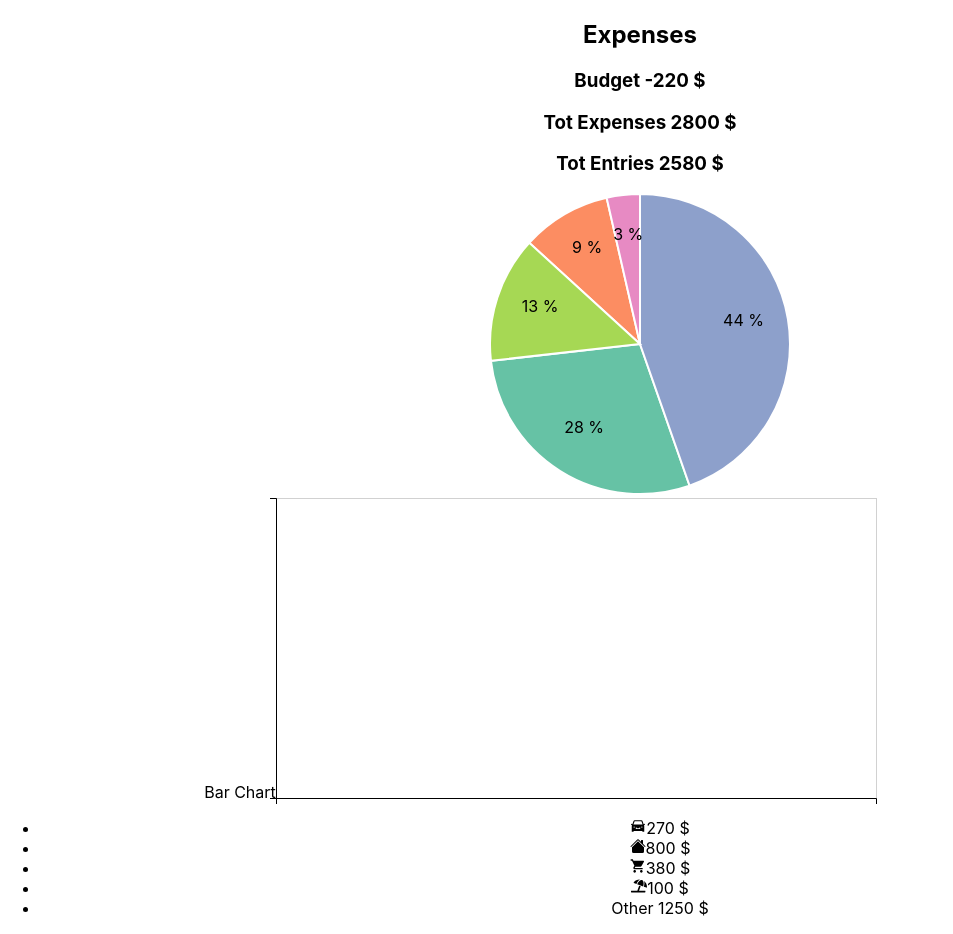
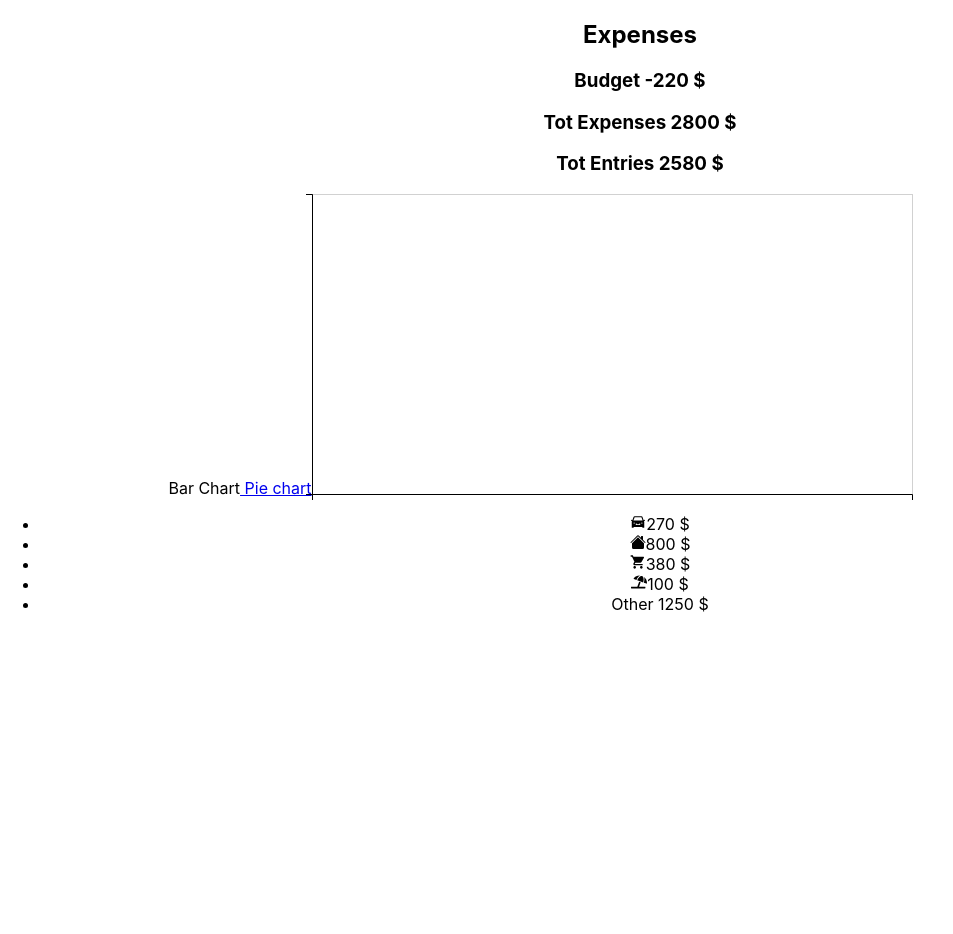
Before and after one commit to Paul-Debiasi/Expense-Tracker, a React (Create React App) app in the folder expense_tracker/: page /bar in a window 1280 px wide. Shown: the whole page, without its empty margins (0-953 px from the left). After the commit the page ends 800 px from the top, so only its background shows below. Built offline with nearby package versions, Linux system fonts and the light colour scheme.

Commit message:
debugging

```diff
--- a/expense_tracker/package.json
+++ b/expense_tracker/package.json
@@ -7,6 +7,7 @@
 		"@testing-library/react": "^12.1.2",
 		"@testing-library/user-event": "^13.5.0",
 		"bootstrap": "^5.1.3",
+		"d3": "^7.3.0",
 		"moment": "^2.29.1",
 		"react": "^17.0.2",
 		"react-bootstrap": "^2.1.2",
@@ -17,8 +18,7 @@
 		"react-scripts": "5.0.0",
 		"sass": "^1.49.7",
 		"uuid": "^8.3.2",
-		"web-vitals": "^2.1.4",
-		"d3": "^7.3.0"
+		"web-vitals": "^2.1.4"
 	},
 	"scripts": {
 		"start": "react-scripts start",
--- a/expense_tracker/src/components/BarChart.jsx
+++ b/expense_tracker/src/components/BarChart.jsx
@@ -2,6 +2,7 @@ import { useContext, useEffect, useState, useRef } from "react";
 import { ExpenseContext } from "./Context";
 import "./BarChart.scss";
 import * as d3 from "d3";
+import { Link } from "react-router-dom";
 
 const useResizeObserver = (ref) => {
 	const [dimensions, setDimensions] = useState(null);
@@ -21,6 +22,18 @@ const useResizeObserver = (ref) => {
 	return dimensions;
 };
 
+const createDebouncer = () => {
+	let timeout = null;
+	return (callback) => {
+		if (timeout) clearTimeout(timeout);
+		timeout = setTimeout(() => {
+			callback();
+			clearTimeout(timeout);
+		}, 500);
+	};
+};
+const debounce = createDebouncer();
+
 export default function BarChart({ entries }) {
 	const [chartData, setChartData] = useState([]);
 	const svgRef = useRef();
@@ -33,19 +46,6 @@ export default function BarChart({ entries }) {
 	});
 
 	const filteredChart = chartExpenses.filter((item) => item && true);
-
-	// let dataArr = [filteredChart[0].category];
-	// let otherArr = [];
-	// filteredChart.forEach((item) => {
-	// 	if (dataArr.includes(item.category)) {
-	// 		dataArr.push(item.category);
-	// 		otherArr.push(item.amount);
-	// 	} else {
-	// 		dataArr = [item.category];
-	// 	}
-	// });
-	// console.log(dataArr);
-	// console.log(otherArr);
 
 	const amountCount = filteredChart.reduce((amCount, item) => {
 		const countedAmount = amCount.find(
@@ -61,6 +61,7 @@ export default function BarChart({ entries }) {
 	const w = 600;
 	const h = 300;
 	useEffect(() => {
+		const DrawChart = async () => {
 			setChartData([...amountCount]);
 			const svg = d3.select(svgRef.current);
 			const findMax = chartData.map((item) => item.amount);
@@ -106,10 +107,15 @@ export default function BarChart({ entries }) {
 				.attr("width", xScale.bandwidth())
 				.attr("height", (val) => h - yScale(val))
 				.attr("fill", (d, i) => color[i]);
+		};
+
+		// debounce(DrawChart);
+		DrawChart();
 	}, [expense]);
 	return (
 		<div className='BarChart'>
 			Bar Chart
+			<Link to={"/"}> Pie chart</Link>
 			<svg ref={svgRef}>
 				<g className='x-axis' />
 				<g className='y-axis' />
--- a/expense_tracker/src/components/Expenses.jsx
+++ b/expense_tracker/src/components/Expenses.jsx
@@ -6,6 +6,7 @@ import { BsFillHouseFill } from "react-icons/bs";
 import { AiFillCar } from "react-icons/ai";
 import { MdLocalGroceryStore } from "react-icons/md";
 import { FaUmbrellaBeach } from "react-icons/fa";
+import { Switch, Route, useLocation, Link } from "react-router-dom";
 
 export default function Expenses() {
 	const { expense } = useContext(ExpenseContext);
@@ -92,10 +93,15 @@ export default function Expenses() {
 				</h3>
 			</div>
 
-			<div className='ExpensesChart'>
-				<PieChart tot={calExpenses} />
-				<BarChart entries={calEntries} />
-			</div>
+			<div className='ExpensesChart'></div>
+			<Switch>
+				<Route exact path='/'>
+					<PieChart tot={calExpenses} />
+				</Route>
+				<Route exact path='/bar'>
+					<BarChart entries={calEntries} />
+				</Route>
+			</Switch>
 
 			<div className='detailsReview'>
 				<ul>
--- a/expense_tracker/src/components/PieChart.jsx
+++ b/expense_tracker/src/components/PieChart.jsx
@@ -1,6 +1,7 @@
 import { useContext, useEffect, useState, useRef } from "react";
 import { ExpenseContext } from "./Context";
 import * as d3 from "d3";
+import { Link } from "react-router-dom";
 
 export default function PieChart({ tot }) {
 	const [data, setData] = useState([]);
@@ -72,13 +73,14 @@ export default function PieChart({ tot }) {
 			.style("font", "16spx times")
 			.attr("fill", "black")
 			.text(function (d) {
-				const per = `${Math.trunc((d.data.amount * 100) / tot)} %`;
+				const per = `${Math.trunc((d.data.amount * 100) / tot)}%`;
 				return per;
 			});
 		//  ;
 	}, [expense]);
 	return (
 		<div>
+			<Link to={"/bar"}> Bar chart</Link>
 			<svg ref={svgRef}></svg>
 		</div>
 	);
```
Lines whose indentation alone changed are shown as unchanged.
